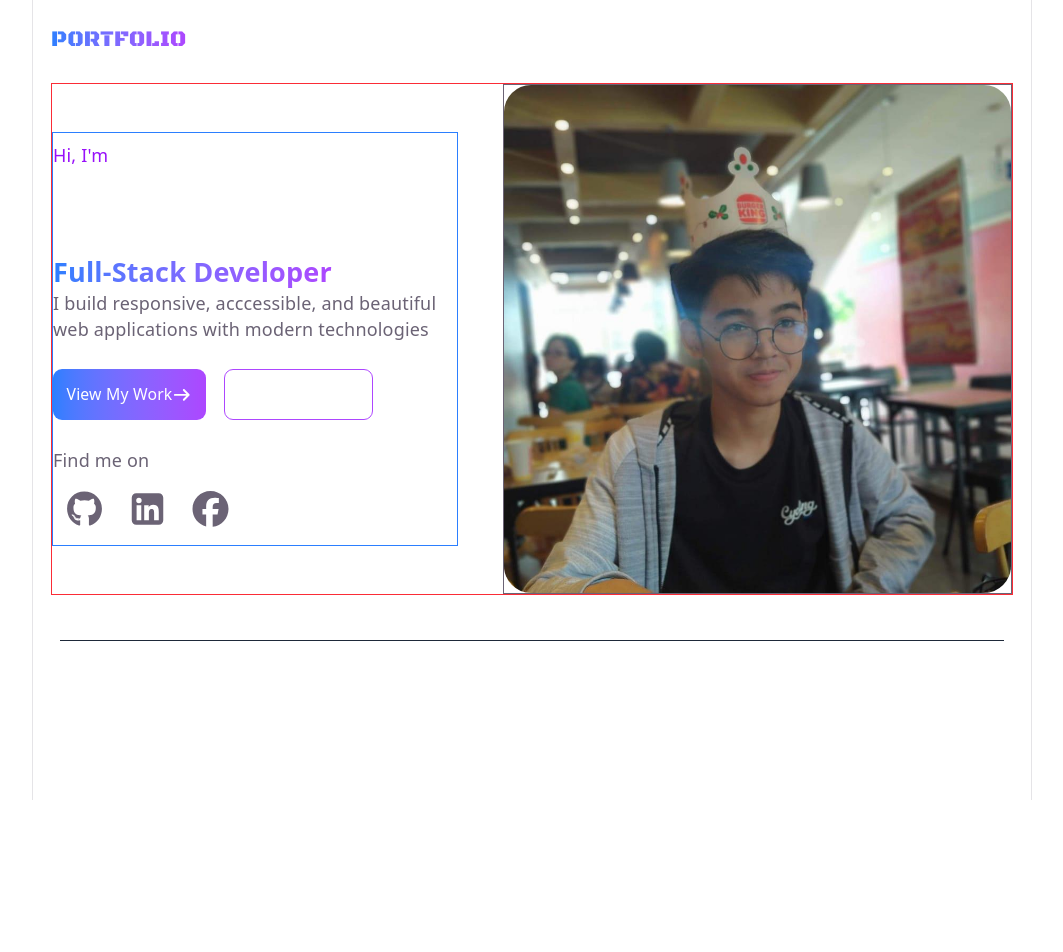
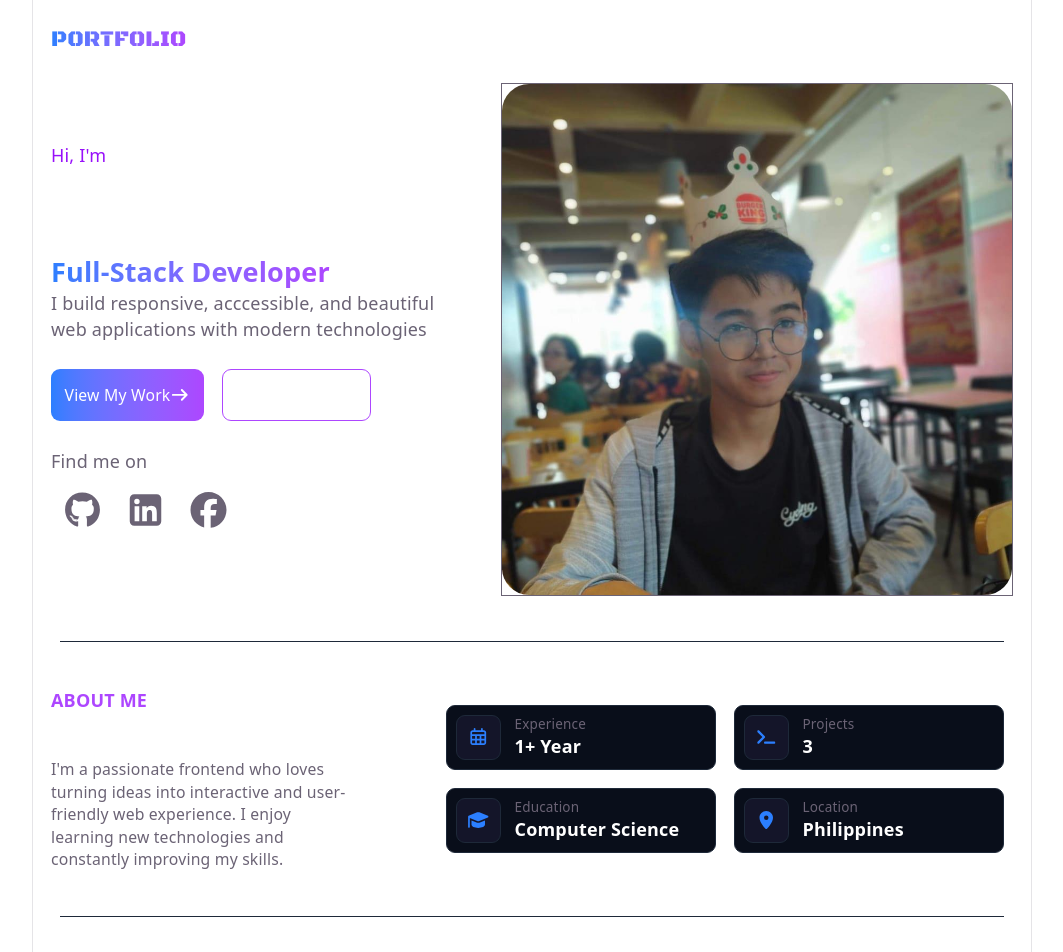
Before and after one commit to IKairuu/Web-Portfolio, a React (Vite) app: page / in a window 1280 px wide. Shown: the top 952 px of the page, without its empty margins (108-1171 px from the left). Before the commit the page ends 800 px from the top, so only its background shows below. Built offline with nearby package versions, Linux system fonts and the light colour scheme.

Commit message:
Refactor: Changed the identity information in different screen sizes

```diff
--- a/src/components/identity/Identity.jsx
+++ b/src/components/identity/Identity.jsx
@@ -10,11 +10,11 @@ import {
 
 export const Identity = () => {
   return (
-    <div className="flex flex-col md:flex-row items-center justify-center border border-red-500 my-5">
+    <div className="flex flex-col md:flex-row items-center justify-center my-5">
       <div className="md:hidden">
         <img src={profile} className="rounded-3xl size-40" />
       </div>
-      <div className="flex flex-col items-center sm:items-start sm:mr-10 border border-blue-500">
+      <div className="flex flex-col items-center sm:items-start sm:mr-10">
         <div className="text-purple-600 font-medium text-md my-2">Hi, I'm</div>
         <div className="name-style my-2 text-3xl sm:my-4 text-white">
           Kyle Allen Abandia
--- a/src/components/identity_information/IdentityInformation.jsx
+++ b/src/components/identity_information/IdentityInformation.jsx
@@ -23,17 +23,17 @@ const InfoContainers = (props) => {
 
 export const IdentityInformation = () => {
   return (
-    <div className="flex">
-      <div className="flex flex-col items-start">
+    <div className="flex flex-col items-center lg:flex-row">
+      <div className="flex flex-col items-center lg:items-start">
         <div className="text-purple-500 font-semibold">ABOUT ME</div>
         <div className="text-white font-semibold text-2xl">Get to know me!</div>
-        <div className="text-left text-sm mt-2 mr-20">
+        <div className="text-center md:mx-20 lg:mx-0 lg:text-left lg:mr-20 text-sm mt-2">
           I'm a passionate frontend who loves turning ideas into interactive and
           user-friendly web experience. I enjoy learning new technologies and
           constantly improving my skills.
         </div>
       </div>
-      <div className="flex">
+      <div className="flex flex-col sm:flex-row mt-5 lg:mt-0">
         <div className="flex flex-col items-start mx-2">
           <InfoContainers icon={faCalendarDays} labelTitle="Experience">
             1+ Year
--- a/src/pages/Home.jsx
+++ b/src/pages/Home.jsx
@@ -11,6 +11,9 @@ export const Home = () => {
     >
       <Identity />
       <hr className="text-gray-800 mx-2 my-10" />
+      <IdentityInformation />
+      <hr className="text-gray-800 mx-2 my-10" />
+      <Stack />
     </div>
   );
 };
```
